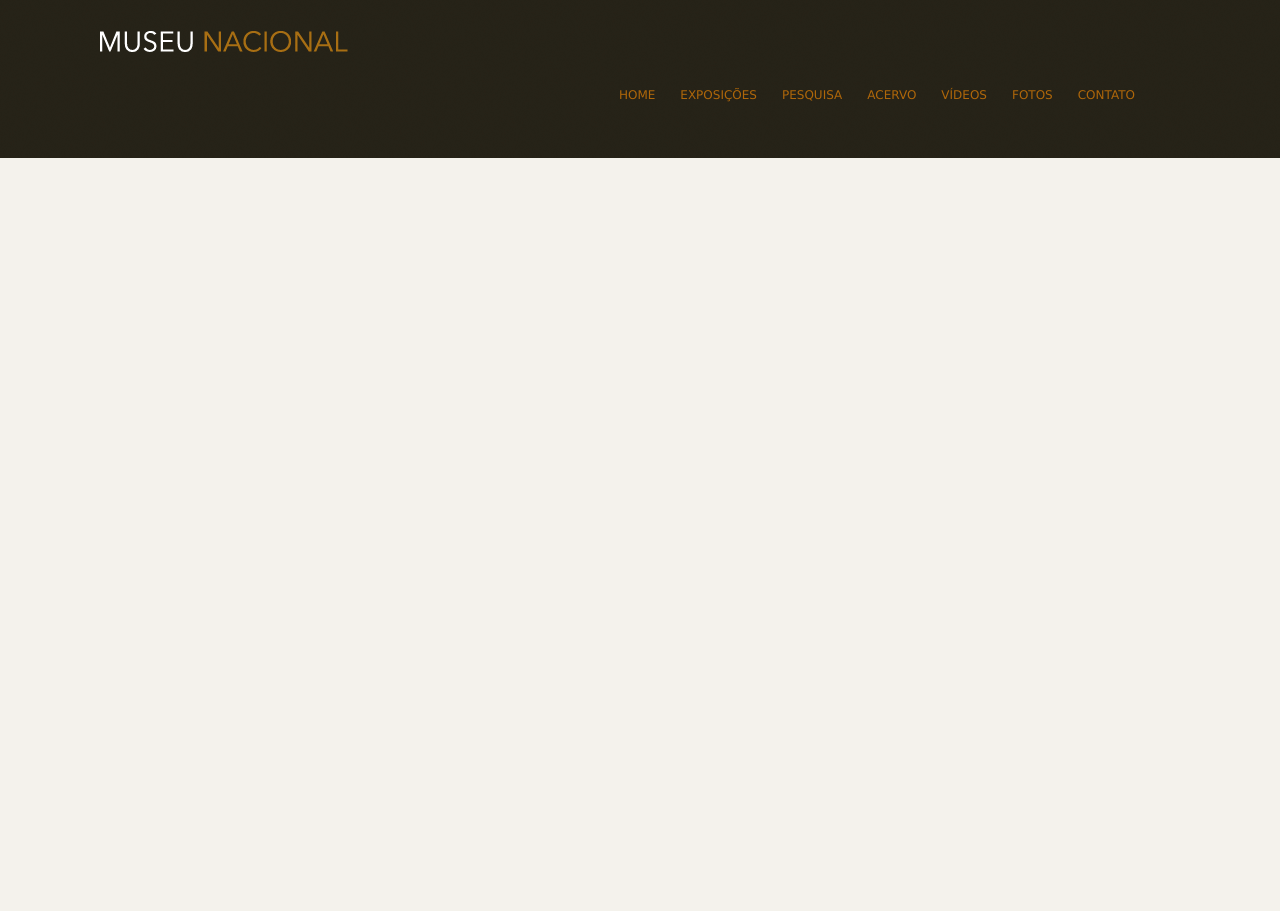
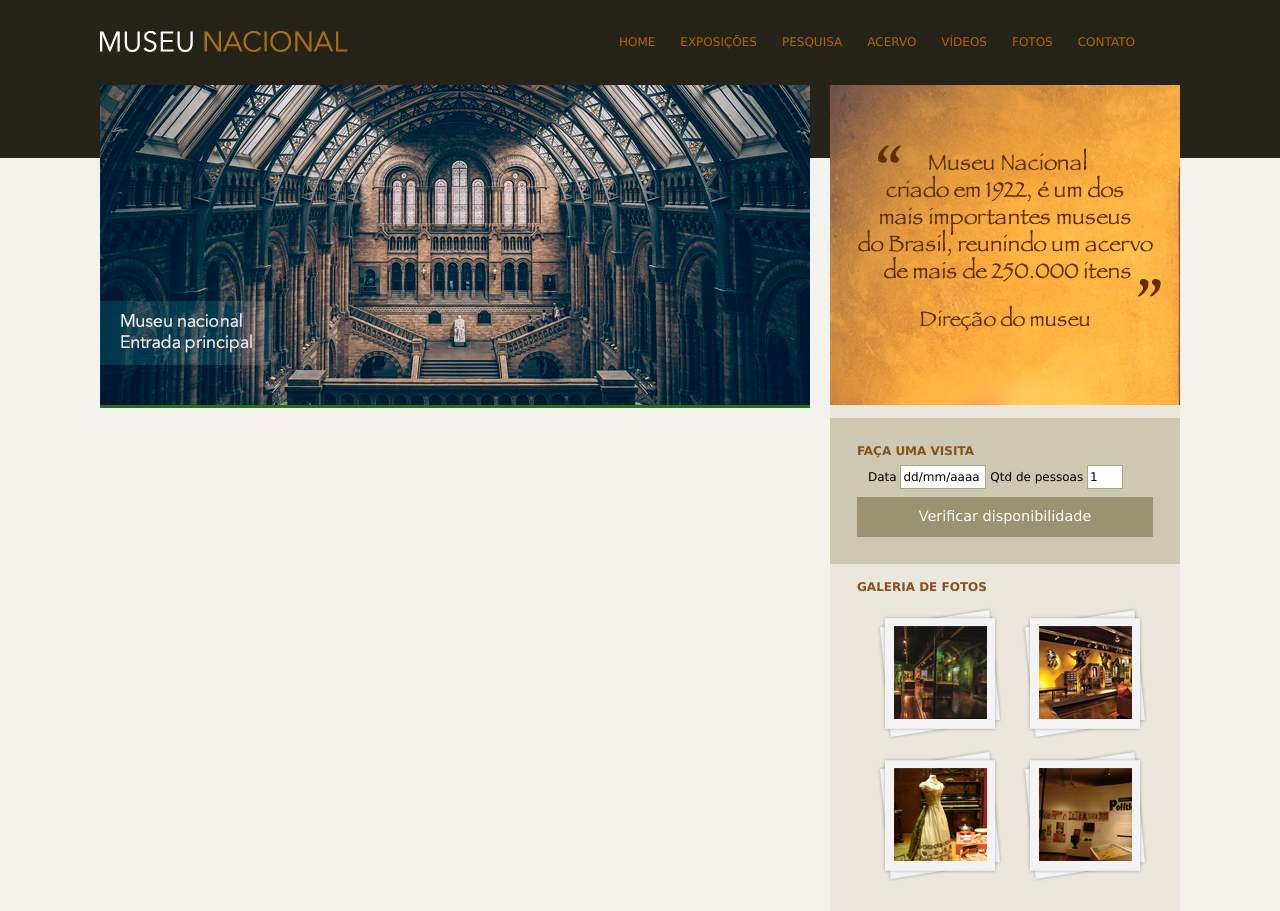
Before and after one commit to Williamhsf/museu-nacional-fake, a plain HTML site: page index.html in a window 1280 px wide. Before the commit the page ends 800 px from the top, so only its background shows below. Drawn offline with Linux system fonts and the light colour scheme.

Commit message:
feat: add aside section with form and photo gallery

```diff
--- a/css/style.css
+++ b/css/style.css
@@ -19,6 +19,9 @@ a:hover {
 }
 
 /* logo */
+#logo h1 {
+  float: left;
+}
 #logo a {
   width: 248px;
   height: 21px;
@@ -53,3 +56,76 @@ nav ul li a:link {
 nav ul li a:hover {
   border-bottom: 1px solid #535858;
 }
+
+/* main */
+#content {
+  width: 710px;
+  float: left;
+  background: #227115;
+}
+
+aside {
+  width: 350px;
+  float: right;
+  background: #EBE7DD;
+  padding-bottom: 30px;
+}
+
+#visit {
+  background: #CDC8B1;
+  padding: 10px 27px 27px 27px;
+  margin-top: 10px;
+}
+
+#gallery {
+  padding: 0 27px 0 27px;
+}
+
+#gallery a {
+  display: block;
+  background: url(../img/fundo-foto.png) no-repeat;
+  float: left;
+  padding: 17px 15px;
+  margin: 10px 0 0 20px;
+}
+
+#gallery img {
+  margin-left: 2px;
+  margin-top: 2px;
+}
+
+h4 {
+  color: #86521A;
+  text-transform: uppercase;
+  padding-bottom: 3px;
+  margin-bottom: 0;
+}
+
+/* formulários */
+input {
+  width: 80px;
+  height: 20px;
+  background: #FFF;
+  border: none;
+  font-size: 1em;
+}
+
+input.field {
+  border: 1px solid #ADA484;
+}
+
+input.button {
+  background: #9B9271;
+  color: #FFF;
+  width: 100%;
+  height: 40px;
+  font-size: 1.2em;
+}
+
+fieldset {
+  border: none;
+}
+
+legend {
+  display: none;
+}
--- a/index.html
+++ b/index.html
@@ -34,6 +34,63 @@
       </nav>
     </header>
 
+    <div id="main">
+      <div id="content">
+        <section id="cover">
+          <img src="./img/museu.png" alt="capa Museu Nacional">
+        </section>
+      </div>
+      <aside>
+        <section id="brief">
+          <img src="./img/depoimento.png" alt="depoimento Museu Nacional">
+        </section>
+
+        <section id="visit">
+          <h4>Faça uma visita</h4>
+          <form action="">
+            <fieldset>
+              <legend>Selecione uma data:</legend>
+
+              <label for="date">Data</label>
+              <input class="field"
+                type="text" id="date" value="dd/mm/aaaa">
+
+              <label for="qtd">Qtd de pessoas</label>
+              <input class="field" style="width: 30px;"
+                type="text" id="qtd" value="1">
+            </fieldset>
+
+            <input class="button"
+              type="submit" value="Verificar disponibilidade">
+          </form>
+        </section>
+
+        <section id="gallery">
+          <h4>Galeria de fotos</h4>
+
+          <a href="#">
+            <img height="93" width="93"
+              src="./img/imagem1.jpg" alt="imagem da galeria">
+          </a>
+
+          <a href="#">
+            <img height="93" width="93"
+              src="./img/imagem2.jpg" alt="imagem da galeria">
+          </a>
+
+          <a href="#">
+            <img height="93" width="93"
+              src="./img/imagem3.jpg" alt="imagem da galeria">
+          </a>
+
+          <a href="#">
+            <img height="93" width="93"
+              src="./img/imagem4.jpg" alt="imagem da galeria">
+          </a>
+        </section>
+      </aside>
+    </div>
+
   </div>
 </body>
 </html>
```
